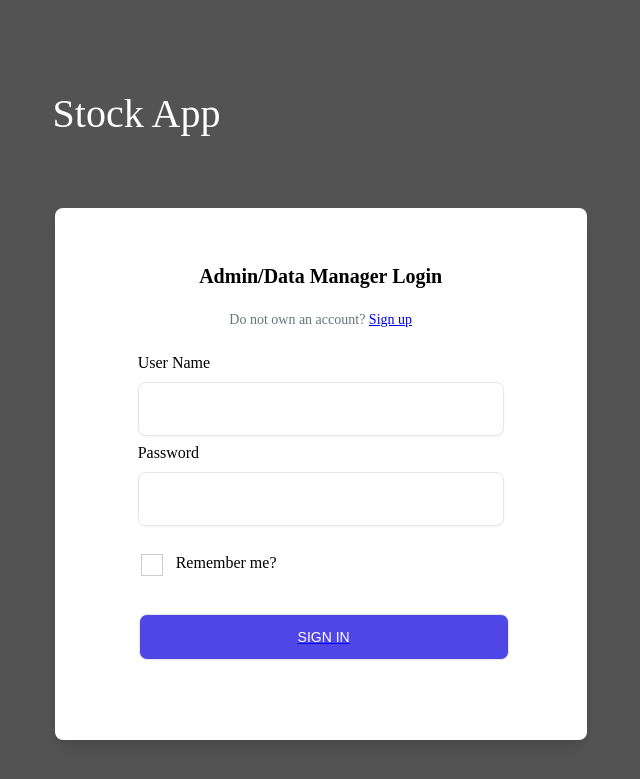
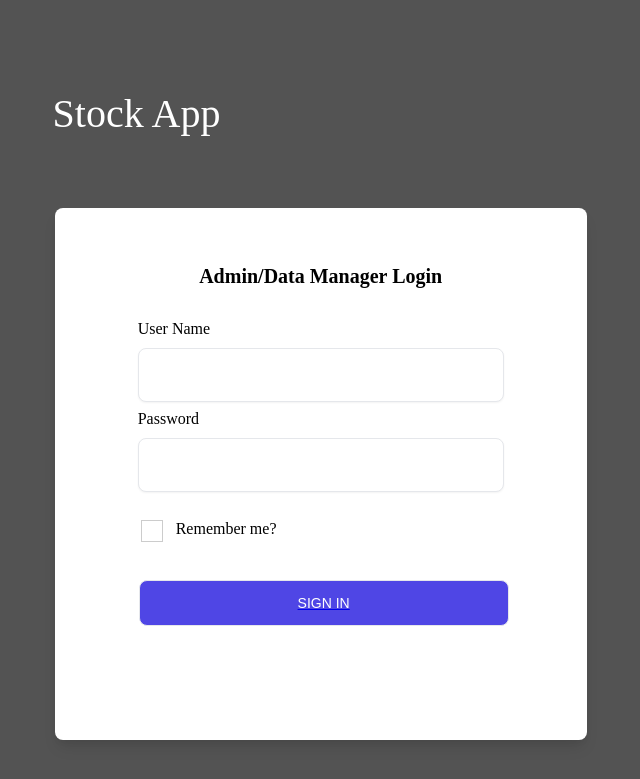
Before and after one commit to EricLi0473/CSCI321, a Flask app: page /admin in a window 1280 px wide. Shown: the top 779 px of the page, without its empty margins (421-1061 px from the left). Run offline with Flask 3, Linux system fonts and the light colour scheme.

Commit message:
JinWei upload, user page and admin page, not complete yet

```diff
--- a/templates/front-end page/adminSystem/adminLoginPage.html
+++ b/templates/front-end page/adminSystem/adminLoginPage.html
@@ -14,10 +14,10 @@
   <form class="form"><br>
     <p class="form-title">Admin/Data Manager Login</p>
     <p class="signup-link">
-      Do not own an account?
-       <a href="adminRegister.html">Sign up</a>
      </p>
+      <form>
      <div class="input-container">
+
       <label >
         User Name
       </label>
@@ -38,7 +38,7 @@
     <a href="adminMainPage.html">
       <button class="submit">Sign in</button>
     </a>
-
+      </form>
 
 
 </form>
```
Also changed, not shown: static/resource/normal_u16.svg (deleted), static/resource/normal_u17.svg (deleted), static/resource/normal_u18.svg (deleted), 1 other file.
